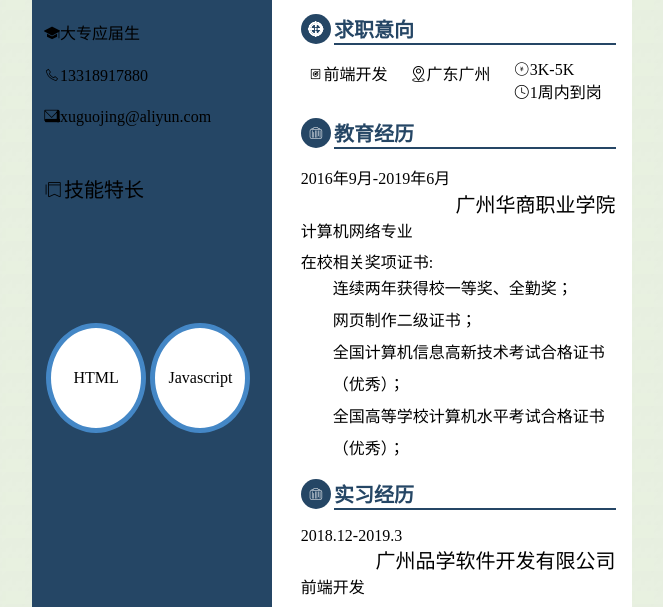
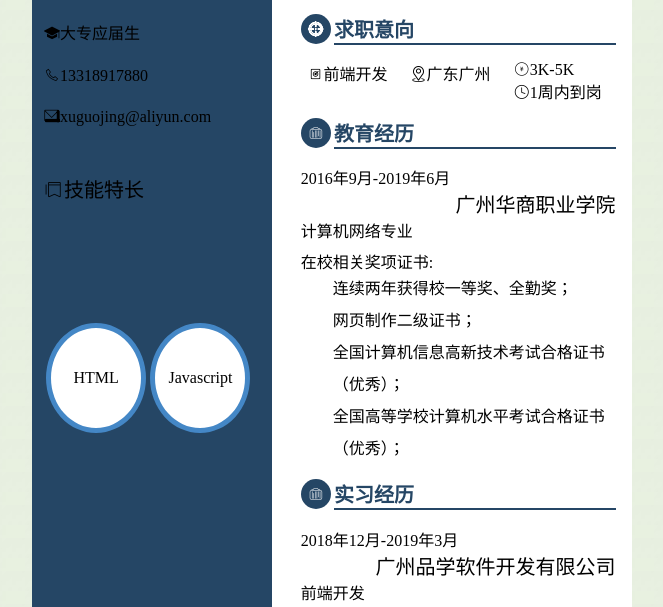
Before and after one commit to xuguojing/resume, a plain HTML site: page index.html in a window 1280 px wide. Shown: the part 160-767 px from the top of the page, without its empty margins (308-971 px from the left). Drawn offline with Linux system fonts and the light colour scheme.

Commit message:
my resume

```diff
--- a/index.html
+++ b/index.html
@@ -68,7 +68,7 @@
 				<div class="resume_introduce ">
 					<div class="iconfont iconshixijingli bgcol clearfloat" ></div>
 					<div class="resume_introduce_border ">实习经历</div>
-					<div class="clearfloat">2018.12-2019.3</div>
+					<div class="clearfloat">2018年12月-2019年3月</div>
 					<div style="float: right; position: relative; right: 5%;font-size: 20px;">广州品学软件开发有限公司</div>
 					<div style="margin-top: 3%; margin-bottom: 2%;" class="clearfloat">前端开发</div>
 					<div>工作描述:<br/>
```
